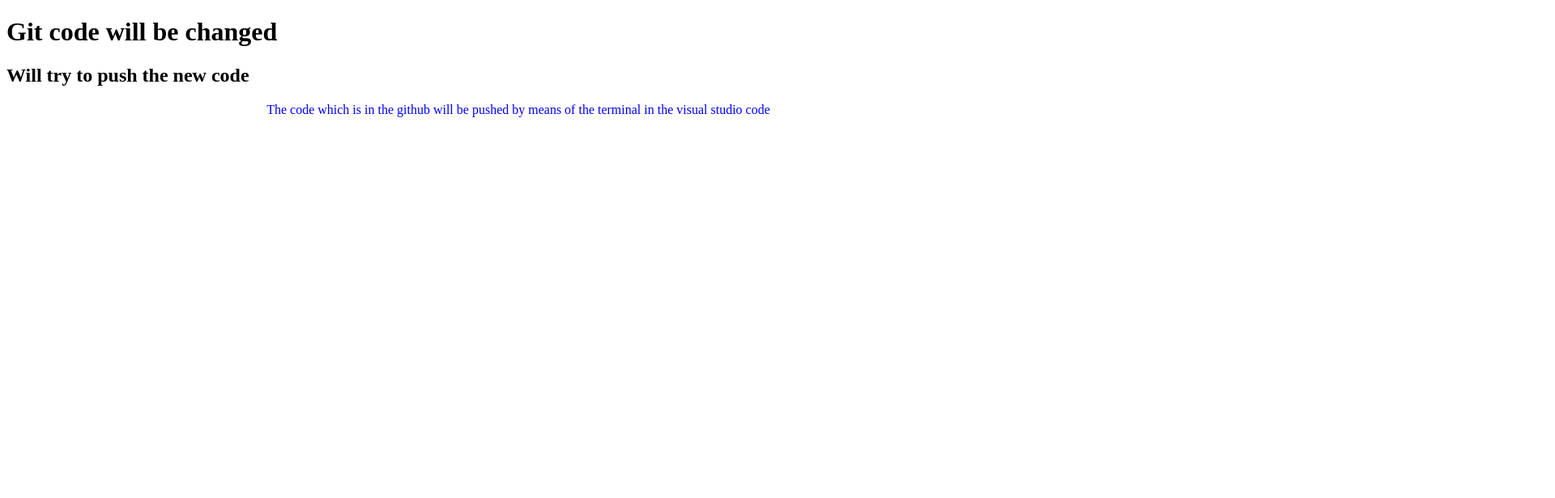
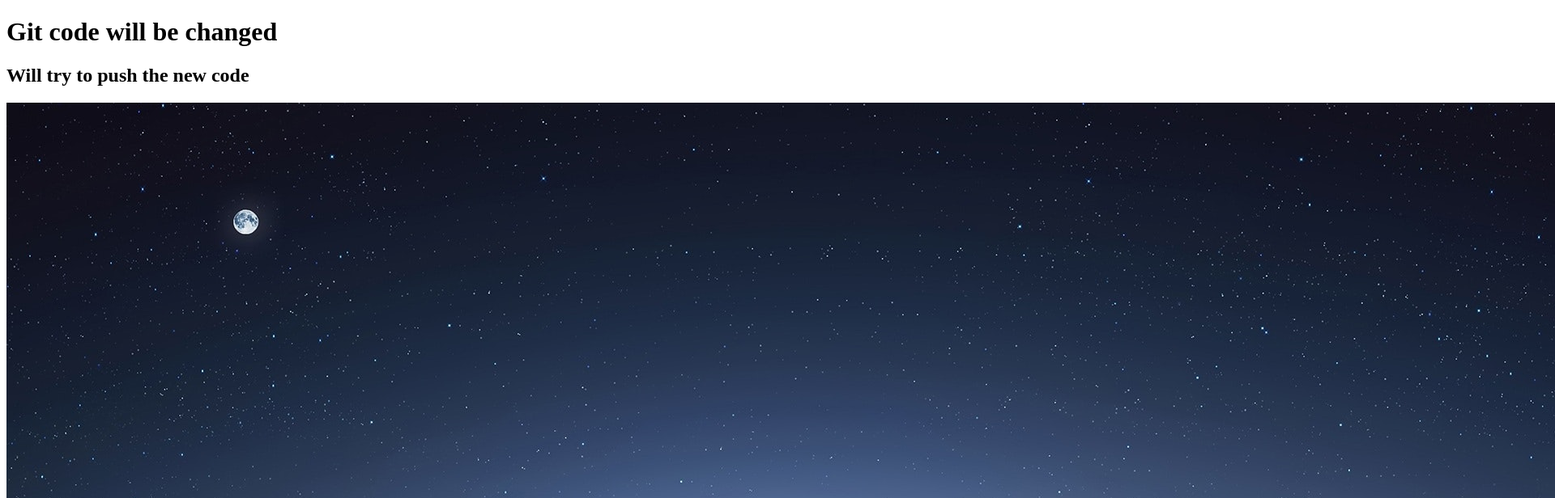
Before and after one commit to abir3004/Second_repo, a plain HTML site: page index.html in a window 1280 px wide. Shown: the top 616 px of the page at 81% size, 1920 px wide, since content can reach past the window. Drawn offline with Linux system fonts and the light colour scheme.

Commit message:
imageadded

```diff
--- a/index.html
+++ b/index.html
@@ -10,7 +10,7 @@
 <body>
     <h1>Git code will be changed</h1>
     <h2>Will try to push the new code</h2>
-
+    <img src="downloaded image.jpg" alt="">
     <p>The code which is in the github will be pushed by means of the terminal in the visual studio code</p>
 
 </body>
```
Also changed, not shown: downloaded image.jpg (added).
